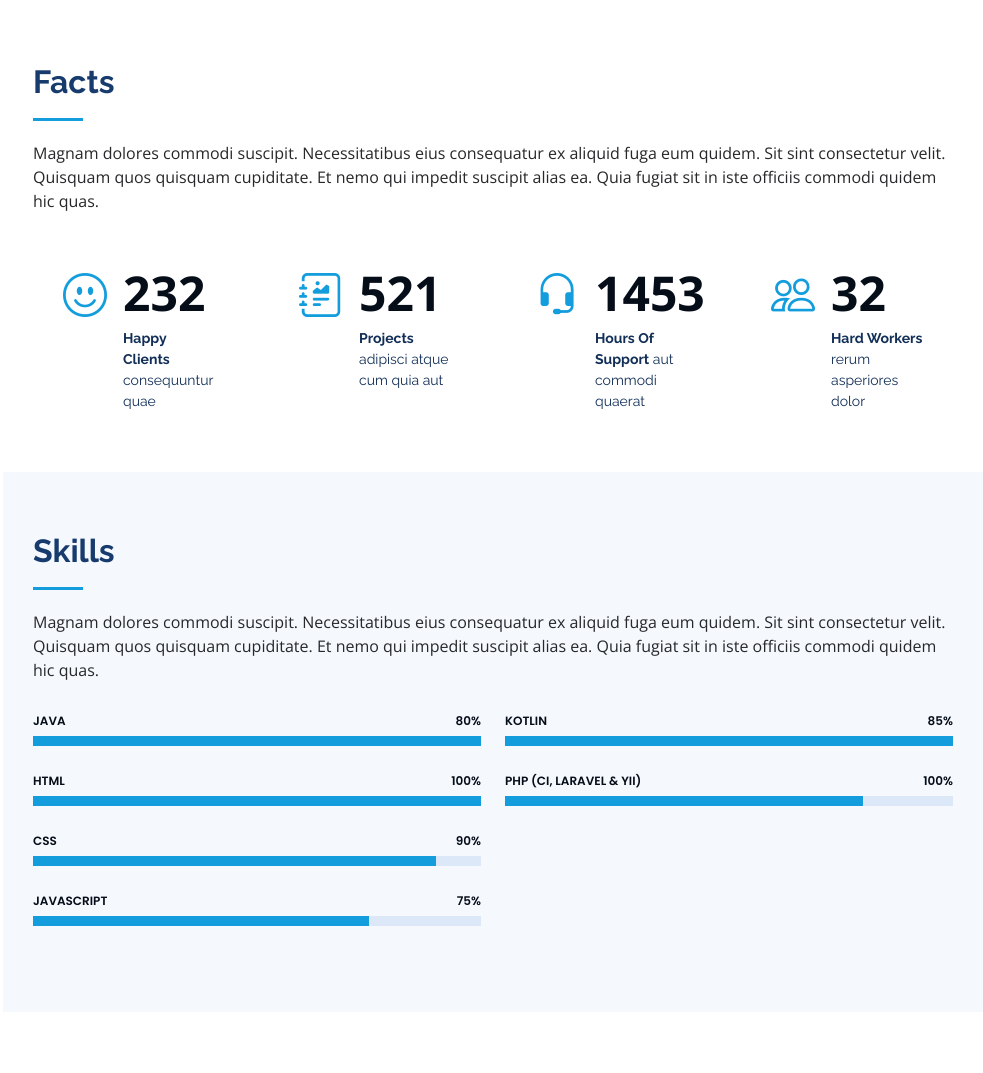
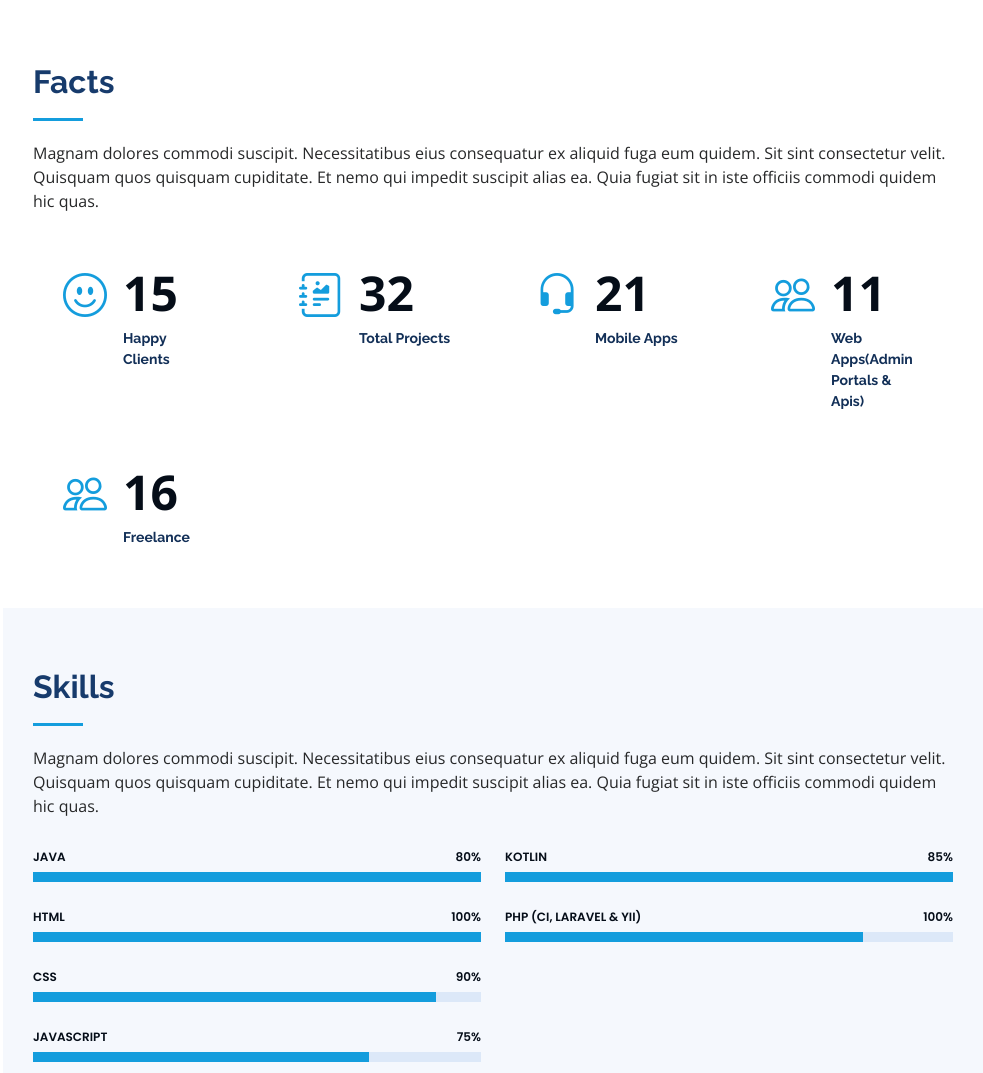
Before and after one commit to MSAAD1996/muhammad_saad, a plain HTML site: page index.html in a window 1280 px wide. Shown: the part 1517-2590 px from the top of the page, without its empty margins (297-1280 px from the left). Drawn offline with nearby package versions, Linux system fonts and the light colour scheme.

Commit message:
Update index.html

```diff
--- a/index.html
+++ b/index.html
@@ -131,32 +131,40 @@
           <div class="col-lg-3 col-md-6 d-md-flex align-items-md-stretch" data-aos="fade-up">
             <div class="count-box">
               <i class="bi bi-emoji-smile"></i>
-              <span data-purecounter-start="0" data-purecounter-end="232" data-purecounter-duration="1" class="purecounter"></span>
-              <p><strong>Happy Clients</strong> consequuntur quae</p>
+              <span data-purecounter-start="0" data-purecounter-end="15" data-purecounter-duration="1" class="purecounter"></span>
+              <p><strong>Happy Clients</strong></p>
             </div>
           </div>
 
           <div class="col-lg-3 col-md-6 d-md-flex align-items-md-stretch" data-aos="fade-up" data-aos-delay="100">
             <div class="count-box">
               <i class="bi bi-journal-richtext"></i>
-              <span data-purecounter-start="0" data-purecounter-end="521" data-purecounter-duration="1" class="purecounter"></span>
-              <p><strong>Projects</strong> adipisci atque cum quia aut</p>
+              <span data-purecounter-start="0" data-purecounter-end="32" data-purecounter-duration="1" class="purecounter"></span>
+              <p><strong>Total Projects</strong></p>
             </div>
           </div>
 
           <div class="col-lg-3 col-md-6 d-md-flex align-items-md-stretch" data-aos="fade-up" data-aos-delay="200">
             <div class="count-box">
               <i class="bi bi-headset"></i>
-              <span data-purecounter-start="0" data-purecounter-end="1453" data-purecounter-duration="1" class="purecounter"></span>
-              <p><strong>Hours Of Support</strong> aut commodi quaerat</p>
+              <span data-purecounter-start="0" data-purecounter-end="21" data-purecounter-duration="1" class="purecounter"></span>
+              <p><strong>Mobile Apps</strong> </p>
             </div>
           </div>
 
           <div class="col-lg-3 col-md-6 d-md-flex align-items-md-stretch" data-aos="fade-up" data-aos-delay="300">
             <div class="count-box">
               <i class="bi bi-people"></i>
-              <span data-purecounter-start="0" data-purecounter-end="32" data-purecounter-duration="1" class="purecounter"></span>
-              <p><strong>Hard Workers</strong> rerum asperiores dolor</p>
+              <span data-purecounter-start="0" data-purecounter-end="11" data-purecounter-duration="1" class="purecounter"></span>
+              <p><strong>Web Apps(Admin Portals & Apis)</strong> </p>
+            </div>
+          </div>
+
+          <div class="col-lg-3 col-md-6 d-md-flex align-items-md-stretch" data-aos="fade-up" data-aos-delay="300">
+            <div class="count-box">
+              <i class="bi bi-people"></i>
+              <span data-purecounter-start="0" data-purecounter-end="16" data-purecounter-duration="1" class="purecounter"></span>
+              <p><strong>Freelance</strong> </p>
             </div>
           </div>
 
```
